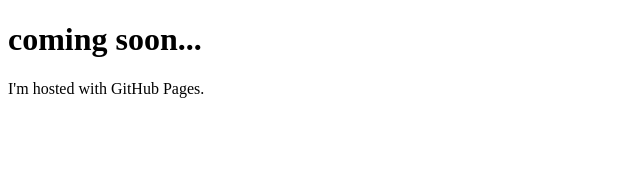
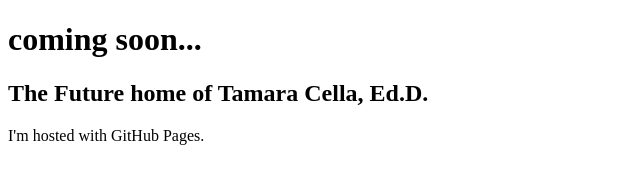
Before and after one commit to tamaracella/tamaracella.github.io, a plain HTML site: page index.html in a window 1280 px wide. Shown: the whole page, without its empty margins (0-640 px from the left). Drawn offline with Linux system fonts and the light colour scheme.

Commit message:
Update index.html

```diff
--- a/index.html
+++ b/index.html
@@ -3,6 +3,7 @@
 <title>Future home of Dr. Tamara Cella</title>
 <body>
 <h1>coming soon...</h1>
+  <h2>The Future home of Tamara Cella, Ed.D.</h2>
 <p>I'm hosted with GitHub Pages.</p>
 </body>
 </html>
```
